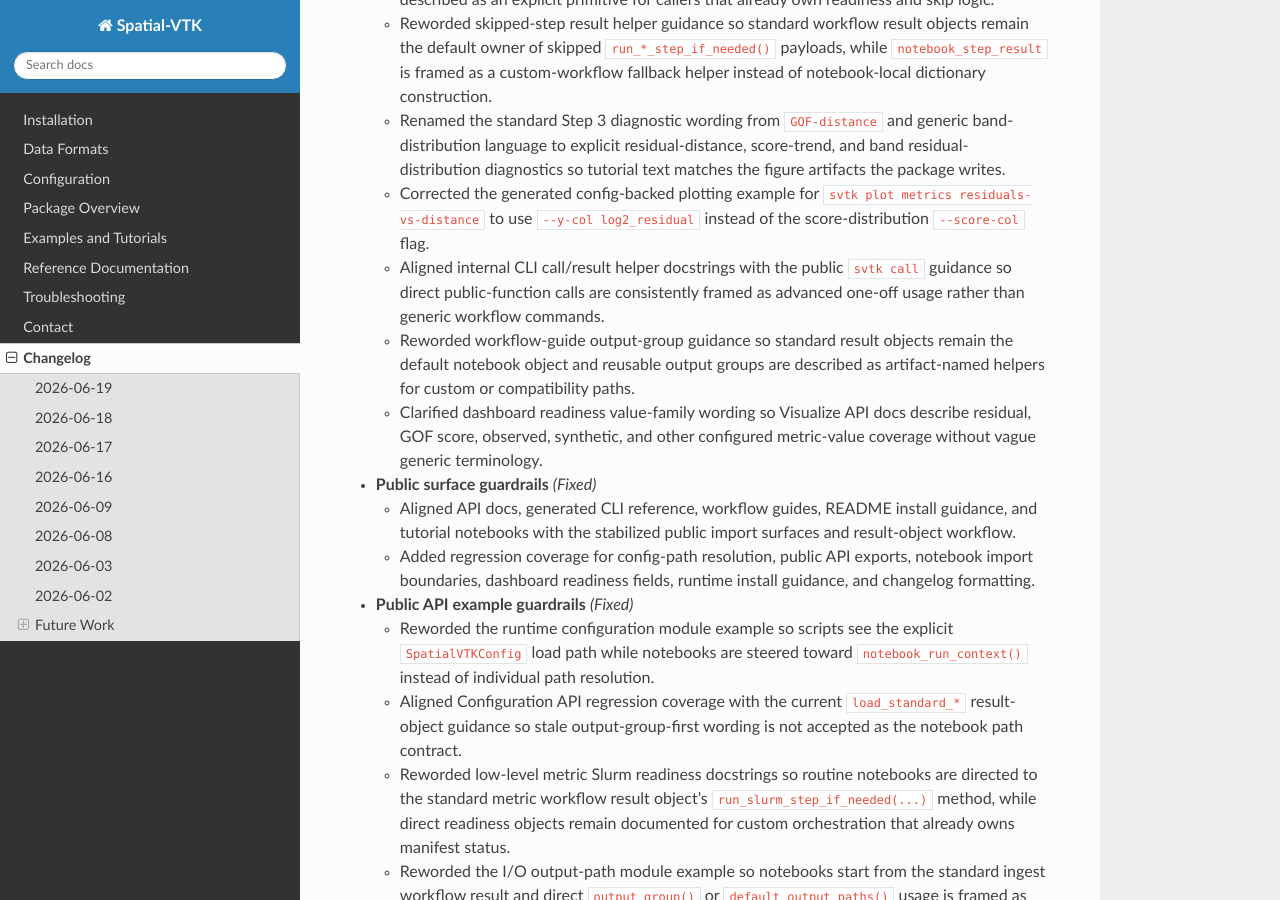
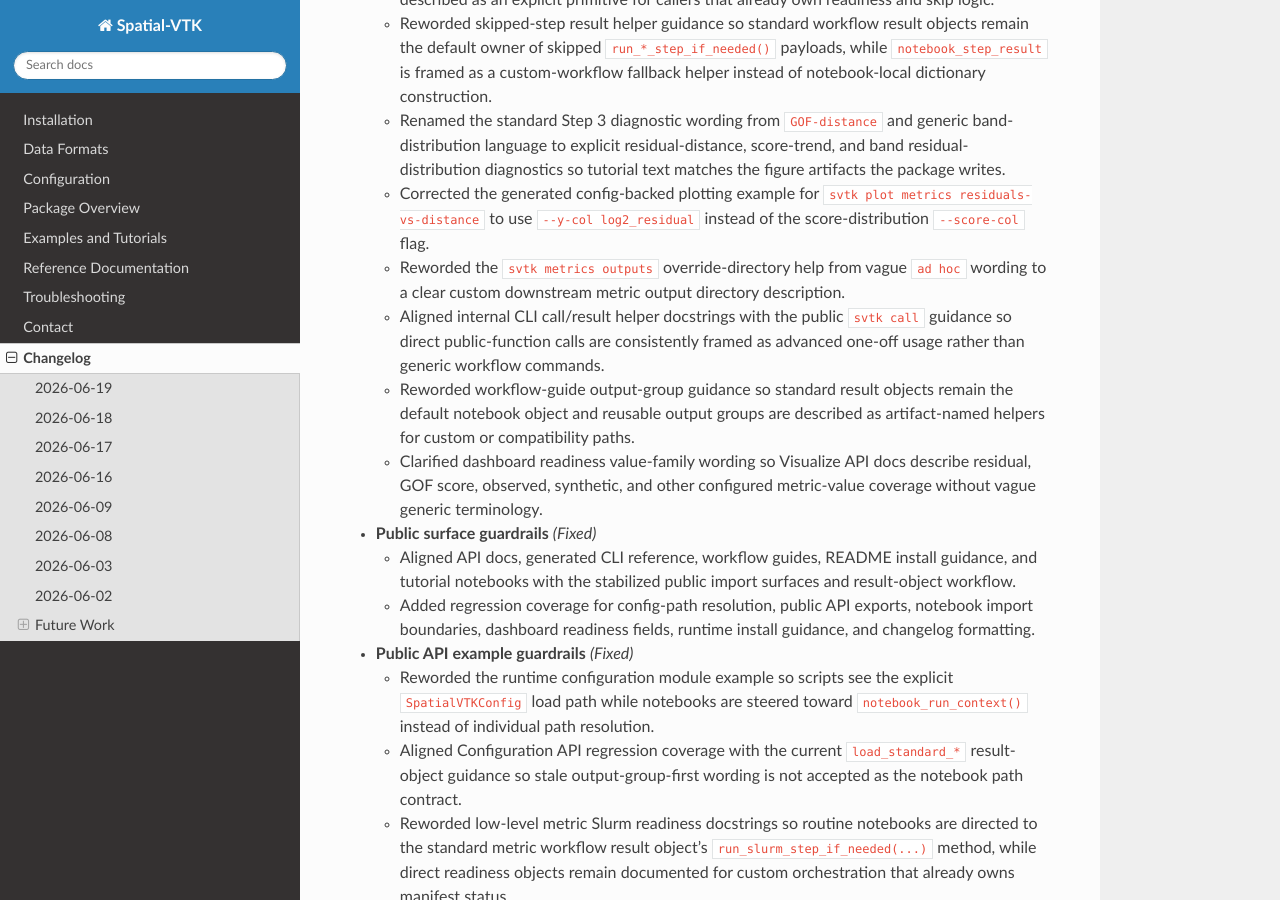
Before and after one commit to bcbirkel/spatial-vtk, a Sphinx documentation site: the page built from docs/changelog.rst, in a window 1280 px wide and 900 px high, scrolled down 1041 px. Built offline with Sphinx 7.4.7 and the Read the Docs theme 3.1.0, drawn with Linux system fonts in a browser that asks for light colours.

Commit message:
Clarify metrics outputs CLI help

```diff
--- a/docs/changelog.rst
+++ b/docs/changelog.rst
@@ -60,6 +60,9 @@
   - Corrected the generated config-backed plotting example for
     ``svtk plot metrics residuals-vs-distance`` to use ``--y-col
     log2_residual`` instead of the score-distribution ``--score-col`` flag.
+  - Reworded the ``svtk metrics outputs`` override-directory help from vague
+    ``ad hoc`` wording to a clear custom downstream metric output directory
+    description.
   - Aligned internal CLI call/result helper docstrings with the public
     ``svtk call`` guidance so direct public-function calls are consistently
     framed as advanced one-off usage rather than generic workflow commands.
--- a/docs/reference/cli/metrics.rst
+++ b/docs/reference/cli/metrics.rst
@@ -392,7 +392,7 @@
    * - ``--metrics-output-dir``, ``--output-dir``
      - No
      -
-     - Directory path. Ad hoc downstream metric output directory. When omitted, configured output paths are used. Prefer --metrics-output-dir; --output-dir is a legacy alias.
+     - Directory path. Custom downstream metric output directory. When omitted, configured output paths are used. Prefer --metrics-output-dir; --output-dir is a legacy alias.
    * - ``--config``
      - No
      -
```
Also changed, not shown: 2 other files.
